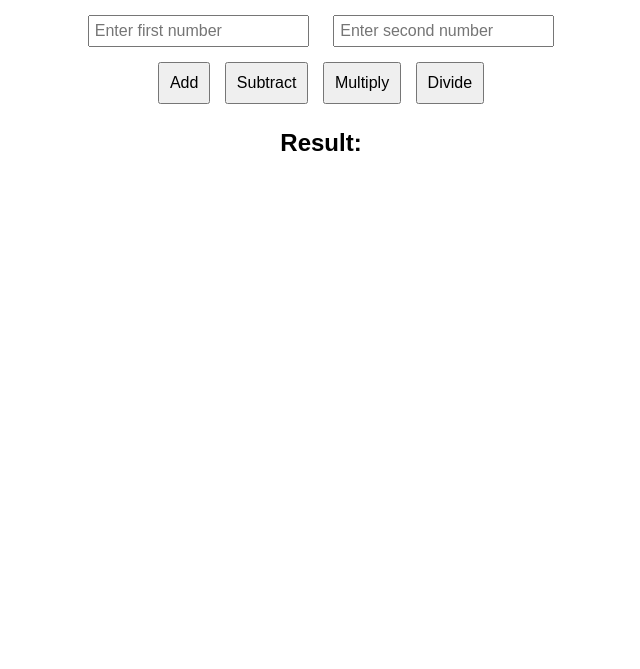
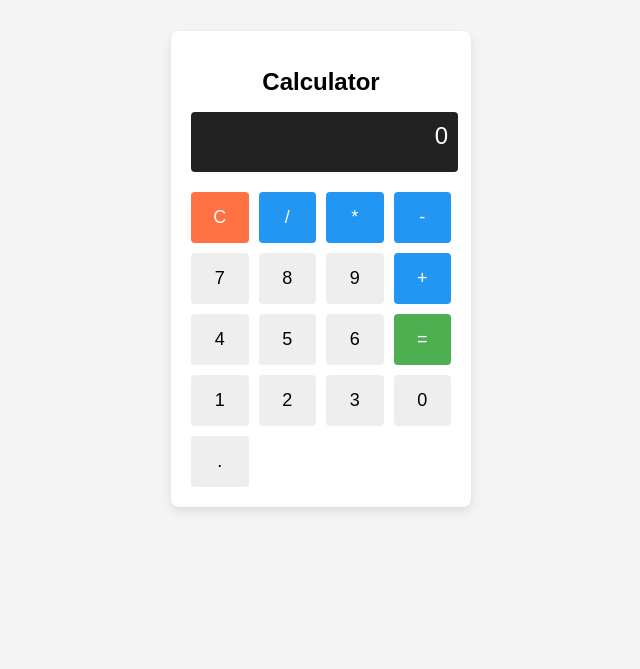
Before and after one commit to Academix1/JavaScript, a plain HTML site: page index.html in a window 1280 px wide. Shown: the part 131-800 px from the top of the page, without its empty margins (319-959 px from the left). Drawn offline with Linux system fonts and the light colour scheme.

Commit message:
Day3Code

```diff
--- a/index.html
+++ b/index.html
@@ -3,76 +3,134 @@
 <head>
   <meta charset="UTF-8">
   <meta name="viewport" content="width=device-width, initial-scale=1.0">
-  <title>Calculator - Main</title>
+  <title>Basic Calculator</title>
   <style>
     body {
-      font-family: Arial, sans-serif;
+      font-family: 'Arial', sans-serif;
+      background-color: #f4f4f4;
+      display: flex;
+      justify-content: center;
+      align-items: center;
+      height: 100vh;
+      margin: 0;
+    }
+    .calculator {
+      background-color: #fff;
+      width: 260px;
+      padding: 20px;
+      border-radius: 8px;
+      box-shadow: 0 4px 10px rgba(0, 0, 0, 0.1);
+    }
+    h1 {
+      font-size: 24px;
       text-align: center;
     }
-    .calculator {
-      display: inline-block;
-      margin-top: 50px;
-    }
-    input {
-      margin: 10px;
-      padding: 5px;
-      font-size: 16px;
-    }
-    button {
+    .display {
+      background-color: #222;
+      color: white;
+      font-size: 24px;
+      text-align: right;
       padding: 10px;
-      font-size: 16px;
-      margin: 5px;
-    }
-    h1 {
+      border-radius: 4px;
+      height: 40px;
+      width: 95%;
       margin-bottom: 20px;
     }
-    h2 {
-      margin-top: 20px;
+    .buttons {
+      display: grid;
+      grid-template-columns: repeat(4, 1fr);
+      gap: 10px;
+    }
+    .button {
+      padding: 15px;
+      font-size: 18px;
+      background-color: #f0f0f0;
+      border: none;
+      border-radius: 4px;
+      cursor: pointer;
+      transition: background-color 0.3s;
+    }
+    .button:hover {
+      background-color: #e0e0e0;
+    }
+    .button:active {
+      background-color: #d0d0d0;
+    }
+    .button-clear {
+      background-color: #ff7043;
+      color: white;
+    }
+    .button-equal {
+      background-color: #4CAF50;
+      color: white;
+    }
+    .button-operation {
+      background-color: #2196F3;
+      color: white;
+    }
+    .button-number {
+      background-color: #eeeeee;
     }
   </style>
 </head>
 <body>
   <div class="calculator">
-    <h1>Main Calculator</h1>
-    <input type="number" id="num1" placeholder="Enter first number">
-    <input type="number" id="num2" placeholder="Enter second number">
-    <br>
-    <button onclick="calculate('+')">Add</button>
-    <button onclick="calculate('-')">Subtract</button>
-    <button onclick="calculate('*')">Multiply</button>
-    <button onclick="calculate('/')">Divide</button>
-    <h2 id="result">Result: </h2>
+    <h1>Calculator</h1>
+    <div class="display" id="display">0</div>
+    <div class="buttons">
+      <!-- Row 1 -->
+      <button class="button button-clear" onclick="clearDisplay()">C</button>
+      <button class="button button-operation" onclick="appendToDisplay('/')">/</button>
+      <button class="button button-operation" onclick="appendToDisplay('*')">*</button>
+      <button class="button button-operation" onclick="appendToDisplay('-')">-</button>
+
+      <!-- Row 2 -->
+      <button class="button button-number" onclick="appendToDisplay('7')">7</button>
+      <button class="button button-number" onclick="appendToDisplay('8')">8</button>
+      <button class="button button-number" onclick="appendToDisplay('9')">9</button>
+      <button class="button button-operation" onclick="appendToDisplay('+')">+</button>
+
+      <!-- Row 3 -->
+      <button class="button button-number" onclick="appendToDisplay('4')">4</button>
+      <button class="button button-number" onclick="appendToDisplay('5')">5</button>
+      <button class="button button-number" onclick="appendToDisplay('6')">6</button>
+      <button class="button button-equal" onclick="calculateResult()">=</button>
+
+      <!-- Row 4 -->
+      <button class="button button-number" onclick="appendToDisplay('1')">1</button>
+      <button class="button button-number" onclick="appendToDisplay('2')">2</button>
+      <button class="button button-number" onclick="appendToDisplay('3')">3</button>
+      <button class="button button-number" onclick="appendToDisplay('0')">0</button>
+
+      <!-- Row 5 -->
+      <button class="button button-number" onclick="appendToDisplay('.')">.</button>
+    </div>
   </div>
 
   <script>
-    function calculate(operator) {
-      const num1 = parseFloat(document.getElementById('num1').value);
-      const num2 = parseFloat(document.getElementById('num2').value);
+    let currentInput = '';
 
-      if (isNaN(num1) || isNaN(num2)) {
-        document.getElementById('result').innerText = "Error: Please enter valid numbers!";
-        return;
+    // Function to append values to the display
+    function appendToDisplay(value) {
+      currentInput += value;
+      document.getElementById('display').innerText = currentInput;
+    }
+
+    // Function to clear the display
+    function clearDisplay() {
+      currentInput = '';
+      document.getElementById('display').innerText = '0';
+    }
+
+    // Function to calculate the result of the current input expression
+    function calculateResult() {
+      try {
+        currentInput = eval(currentInput).toString();
+        document.getElementById('display').innerText = currentInput;
+      } catch (e) {
+        document.getElementById('display').innerText = "Error";
+        currentInput = '';
       }
-
-      let result;
-      switch (operator) {
-        case '+':
-          result = num1 + num2;
-          break;
-        case '-':
-          result = num1 - num2;
-          break;
-        case '*':
-          result = num1 * num2;
-          break;
-        case '/':
-          result = num2 !== 0 ? num1 / num2 : "Error: Division by zero!";
-          break;
-        default:
-          result = "Invalid operator!";
-      }
-
-      document.getElementById('result').innerText = `Result: ${result}`;
     }
   </script>
 </body>
```
